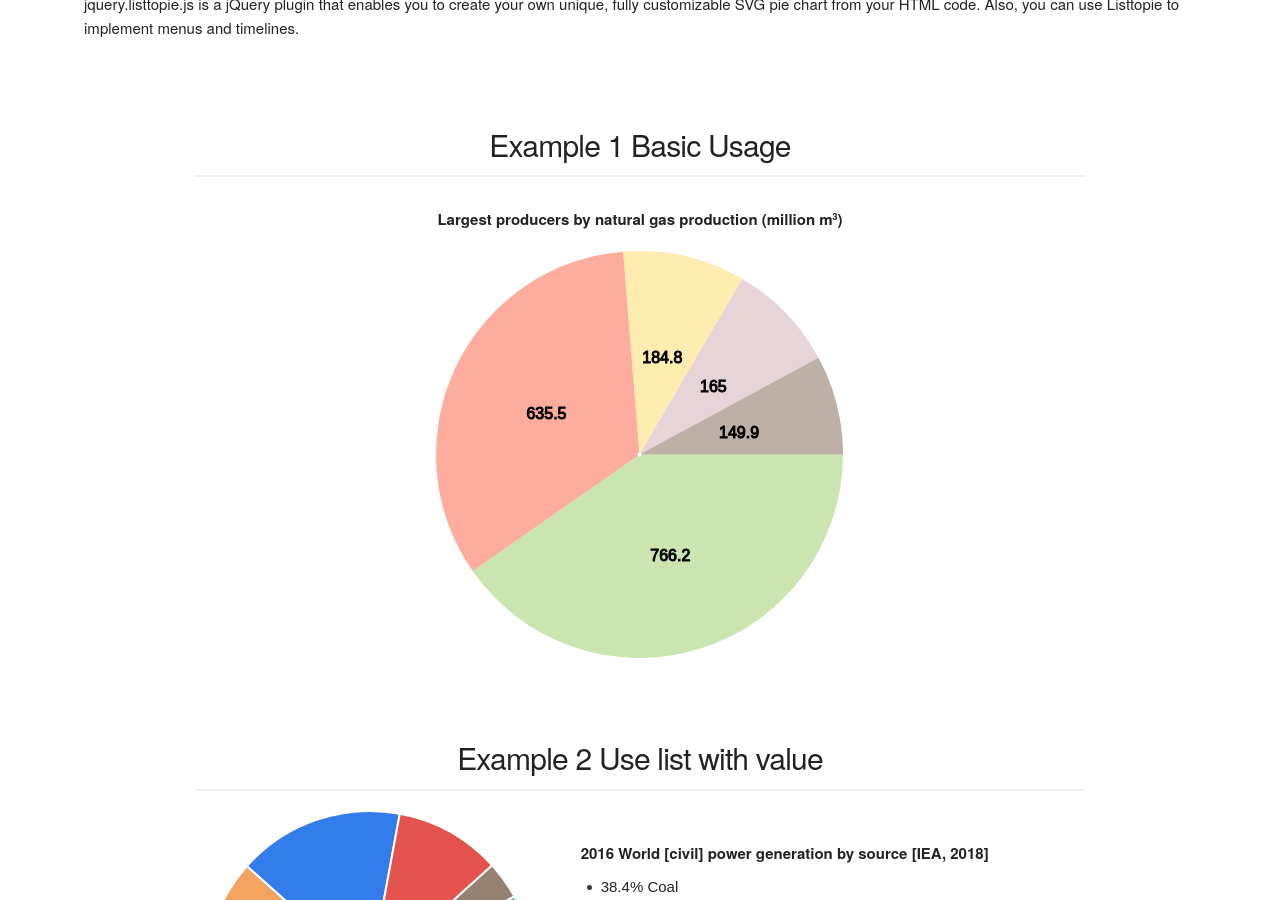
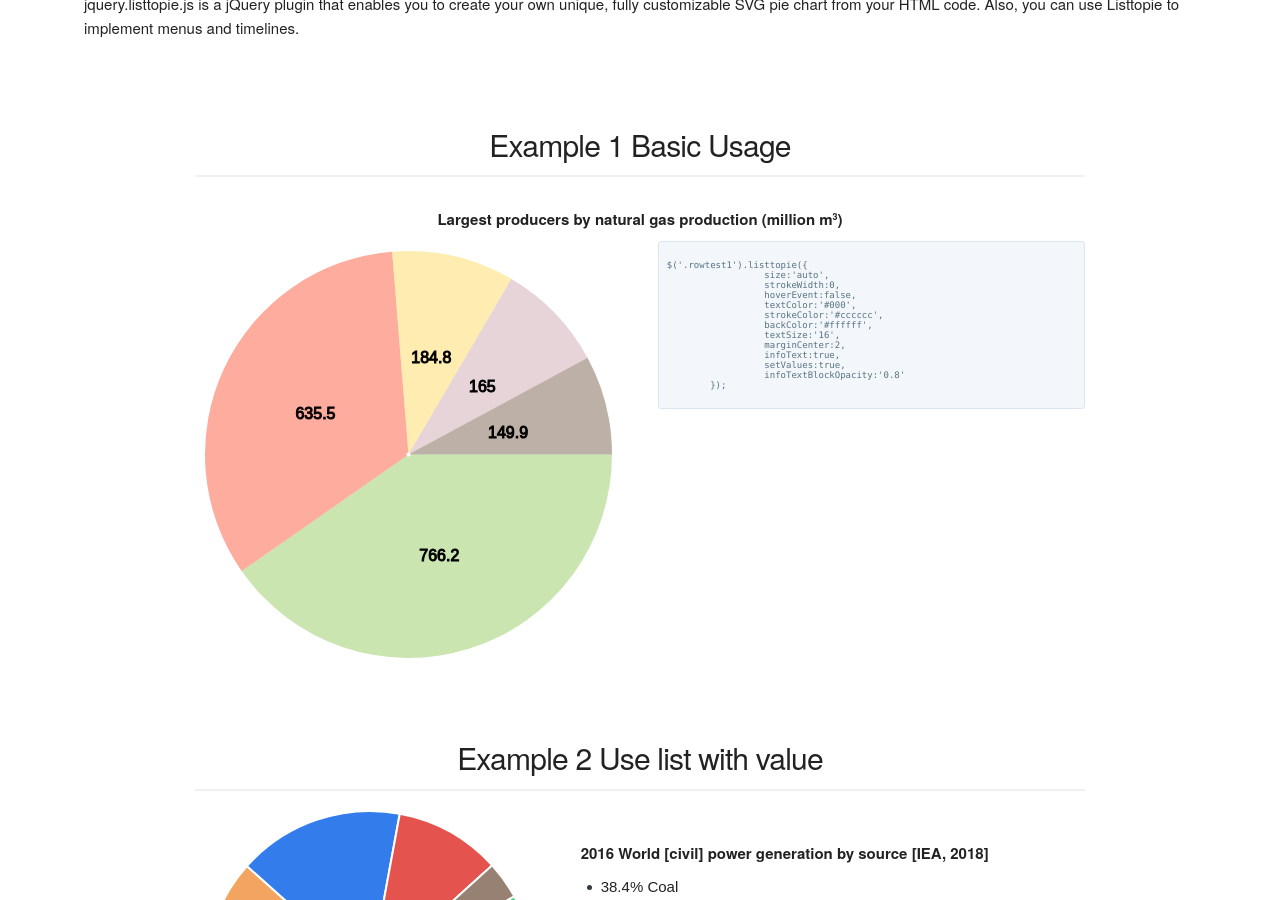
Before and after one commit to dkdevru/jquery.listtopie.js, a Jekyll site: the page built from index.html, in a window 1280 px wide and 900 px high, scrolled down 345 px. Built offline with Jekyll 4.4.1, drawn with Linux system fonts in a browser that asks for light colours.

Commit message:
adding example code

```diff
--- a/index.html
+++ b/index.html
@@ -25,7 +25,7 @@ title: {{ site.name }}
     <h6 style="text-align:center;"><b>Largest producers by natural gas production (million m<sup><small>3</small></sup>)</b></h6>
 
      <div class="twelve columns">
-    <div class="six columns offset-by-three">
+    <div class="six columns">
 
         <div class='rowtest1'>
 			<div data-lcolor="#97cc64">766,200<span>United States</span></div>
@@ -35,6 +35,26 @@ title: {{ site.name }}
 			<div data-lcolor="#7c6250">149,90<span>Canada</span></div>
 		</div>
 
+    </div>
+
+    <div class="six columns">
+    <pre>
+  <code>
+$('.rowtest1').listtopie({
+		  size:'auto',
+		  strokeWidth:0,
+		  hoverEvent:false,
+		  textColor:'#000',
+		  strokeColor:'#cccccc',
+		  backColor:'#ffffff',
+		  textSize:'16',
+		  marginCenter:2,
+		  infoText:true,
+		  setValues:true,
+		  infoTextBlockOpacity:'0.8'
+	});
+  </code>
+</pre>
     </div>
 </div>
 
```
